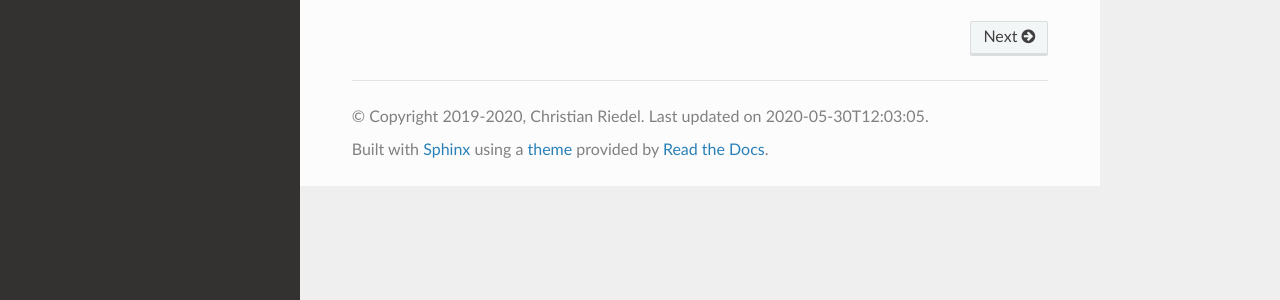
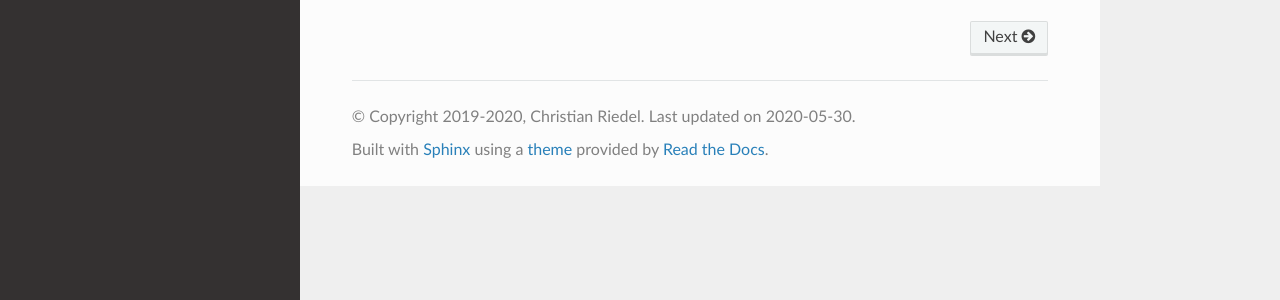
Before and after one commit to Cielquan/python_test-cielquan, a Sphinx documentation site: the page built from docs/source/index.rst, in a window 1280 px wide. Shown: the part 595-895 px from the top of the page. Built offline with Sphinx 7.4.7 and the Read the Docs theme 2.0.0, drawn with Linux system fonts in a browser that asks for light colours; some of the changed lines change nothing that is shown.

Commit message:
docs conf update

```diff
--- a/docs/source/conf.py
+++ b/docs/source/conf.py
@@ -33,89 +33,74 @@
 
 from datetime import datetime
 from pathlib import Path
-from typing import List
+from typing import List, Optional
 
 import sphinx_rtd_theme  # type: ignore
 
-from python_test import __version__
+from python_test import __version__  # CHANGE ME
+
+sys.path.insert(0, str(Path(__file__).parents[2]))  #: Add Repo to path
+needs_sphinx = "2.0"  #: Minimum Sphinx version to build the docs
 
 
-#: Add Repo to path
-sys.path.insert(0, os.path.abspath("../.."))
-
-#: Vars
+#: -- GLOB VARS ------------------------------------------------------------------------
 CONF_DIR = Path(__file__)
 TODAY = datetime.today()
 YEAR = f"{TODAY.year}"
 
 
-#: -- PROJECT INFORMATION --------------------------------------------------------------
-
-project = "python_test"
-author = "Christian Riedel"
-release_year = 2019
-copyright = (  #: pylint: disable=W0622  # noqa:A001,VNE003
-    f"{release_year}{('-' + YEAR) if YEAR != release_year else ''}, " + author
-)
-#: The full version, including alpha/beta/rc tags
-release = __version__
-#: Major version like (X.Y)
-version = __version__[0:3]
-#: only tags like alpha/beta/rc
-release_level = re.findall(r"^[v]?\d+\.\d+\.\d+[+-]?([a-zA-Z]*)\d*", __version__)
-#: Release date
-release_date = f"{TODAY}"
+#: -- UTILS ----------------------------------------------------------------------------
+def get_release_level(version: str) -> Optional[str]:
+    """Extract release tag from version string"""
+    tag = re.search(r"^[v]?\d+\.\d+\.\d+[+-]?([a-zA-Z]*)\d*", version)
+    if tag:
+        return tag.group(1)
+    return ""
 
 
-#: -- FILES ----------------------------------------------------------------------------
-
-source_suffix = [".rst"]
-
-#: Index source file
-master_doc = "index"
-
-#: Files to exclude for source of doc
-exclude_patterns: List[str] = []
-
-#: Folder for static files, if folder exists
-html_static_path = []
-if Path(CONF_DIR, "_static").exists():
-    html_static_path = ["_static"]
-
-#: Folder for template files, if folder exists
-templates_path = []
-if Path(CONF_DIR, "_templates").exists():
-    templates_path = ["_templates"]
+#: -- PROJECT INFORMATION --------------------------------------------------------------
+project = "python_test"  # CHANGE ME
+author = "Christian Riedel"  # CHANGE ME
+RELEASE_YEAR = 2019  # CHANGE ME
+RELEASE_DATE = f"{TODAY}"
+copyright = (  #: pylint: disable=W0622  # noqa:A001,VNE003
+    f"{RELEASE_YEAR}{('-' + YEAR) if YEAR != RELEASE_YEAR else ''}, " + author
+)
+release = __version__  #: The full version, including alpha/beta/rc tags
+version = __version__[0:3]  #: Major + Minor version like (X.Y)
+RELEASE_LEVEL = get_release_level(__version__)  #: only tags like alpha/beta/rc
 
 
-#: -- CONFIGS --------------------------------------------------------------------------
+#: -- GENERAL CONFIG -------------------------------------------------------------------
+extensions = []
+today = TODAY.isoformat()
+today_fmt = "%Y-%m-%d"
+exclude_patterns: List[str] = []  #: Files to exclude for source of doc
 
-#: Pygments syntax highlighting style
-pygments_style = "sphinx"
+#: Added dirs for static and template files if they exist
+html_static_path = ["_static"] if Path(CONF_DIR, "_static").exists() else []
+templates_path = ["_templates"] if Path(CONF_DIR, "_templates").exists() else []
 
-# rst_epilog = """
-# .. |release_date| replace:: {release_date}
-# .. |coverage-equals-release| replace:: coverage=={release}
-# .. |doc-url| replace:: https://coverage.readthedocs.io/en/coverage-{release}
-# .. |br| raw:: html
-#   <br/>
-# """.format(release=release, release_date=release_date)
+rst_epilog = f"""
+.. |release_date| replace:: {RELEASE_DATE}
+.. |br| raw:: html
 
-#: Linkcheck - 1 Worker 5 Retries to fix 429 error
+  <br/>
+"""
+
+tls_cacerts = os.getenv("SSL_CERT_FILE")
+
+
+#: -- LINKCHECK CONFIG -----------------------------------------------------------------
+#: 1 Worker 5 Retries to fix 429 error
 linkcheck_workers = 1
 linkcheck_retries = 5
 linkcheck_timeout = 30
 
-tls_cacerts = os.getenv("SSL_CERT_FILE")
 
-
-#: -- EXTENSIONS -----------------------------------------------------------------------
-
-#: Default extensions
-extensions = [
-    "sphinx.ext.duration",
-    "sphinx.ext.coverage", #: sphinx-build -b coverage ...
-]
+#: -- DEFAULT EXTENSIONS ---------------------------------------------------------------
+extensions.append("sphinx.ext.duration")
+extensions.append("sphinx.ext.coverage")  #: sphinx-build -b coverage ...
 
 
 #: -- DOCTEST --------------------------------------------------------------------------
@@ -152,14 +137,14 @@
 
 
 #: -- AUTODOC --------------------------------------------------------------------------
-ext_autodoc = [
+ext_autodoc: List[str] = [
     # "sphinx.ext.autodoc",
-    # "sphinx_autodoc_typehints", #: install: sphinx-autodoc-typehints
-    # "sphinx_click.ext", #: install: sphinx-click
+    # "sphinx_autodoc_typehints", #: needs install: sphinx-autodoc-typehints
+    # "sphinx_click.ext", #: needs install: sphinx-click
 ]
 extensions.extend(ext_autodoc)
 autodoc_member_order = "bysource"
-autodoc_typehints = "signature" # TODO: 'signature' – Show typehints as its signature (default) # 'description' – Show typehints as content of function or method
+autodoc_typehints = "signature"  # TODO: 'signature' – Show typehints as its signature (default) # 'description' – Show typehints as content of function or method
 
 
 def remove_module_docstring(
@@ -171,22 +156,22 @@
 
 
 #: -- HTML OUTPUT ----------------------------------------------------------------------
-
-#: Theme
-extensions.append("sphinx_rtd_theme") #: install: "sphinx-rtd-theme"
+extensions.append("sphinx_rtd_theme")  #: needs install: "sphinx-rtd-theme"
 html_theme = "sphinx_rtd_theme"
+html_theme_options = {"style_external_links": True}
 html_theme_path = [sphinx_rtd_theme.get_html_theme_path()]
-html_last_updated_fmt = TODAY.isoformat()
-
-#: Add links to *.rst source files on HTML pages
-html_show_sourcelink = True
+html_last_updated_fmt = today_fmt
+html_show_sourcelink = True  #: Add links to *.rst source files on HTML pages
 
 
-#: -- SETUP ----------------------------------------------------------------------------
+#: -- LaTeX OUTPUT ---------------------------------------------------------------------
 
+
+
+#: -- FINAL SETUP ----------------------------------------------------------------------
 def setup(app):
     """Connect custom func to sphinx events."""
     if "sphinx.ext.autodoc" in extensions:
         app.connect("autodoc-process-docstring", remove_module_docstring)
 
-    app.add_config_value('release_level', '', 'env')
+    app.add_config_value("RELEASE_LEVEL", "", "env")
```
